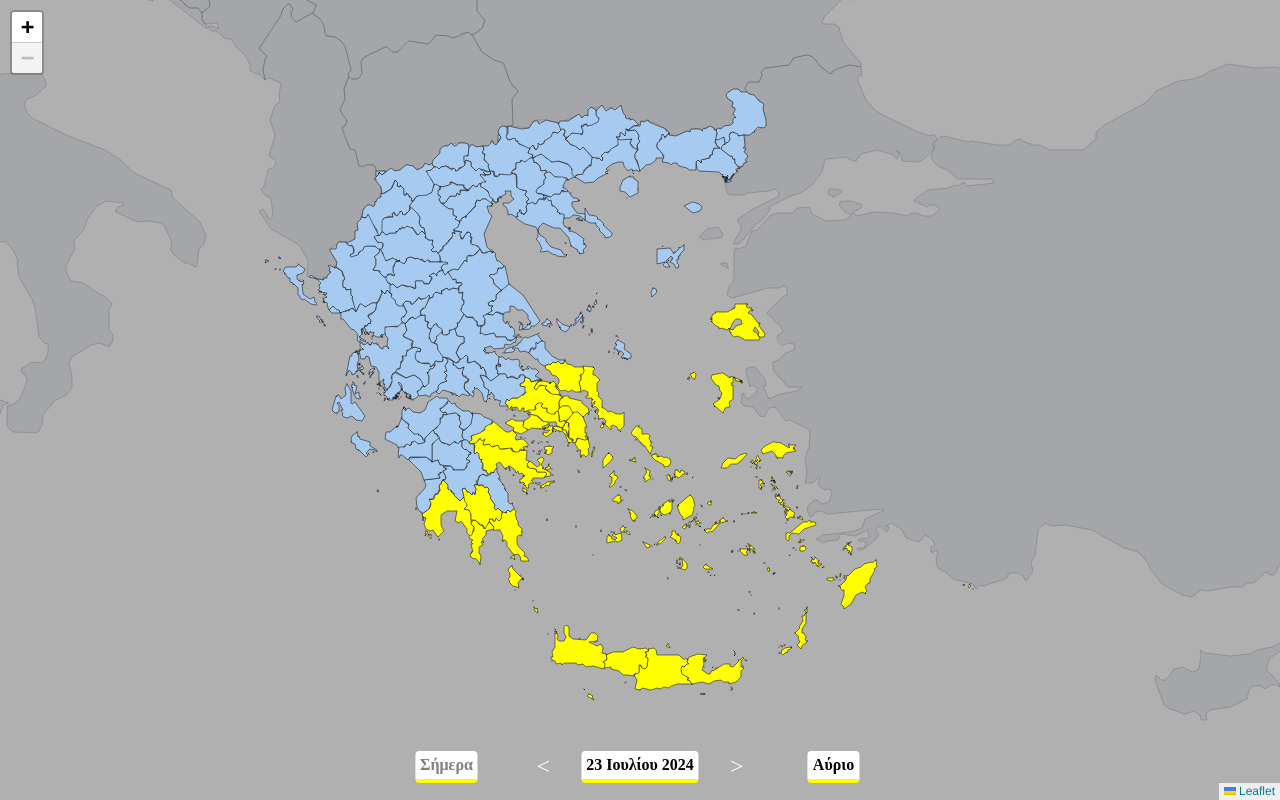
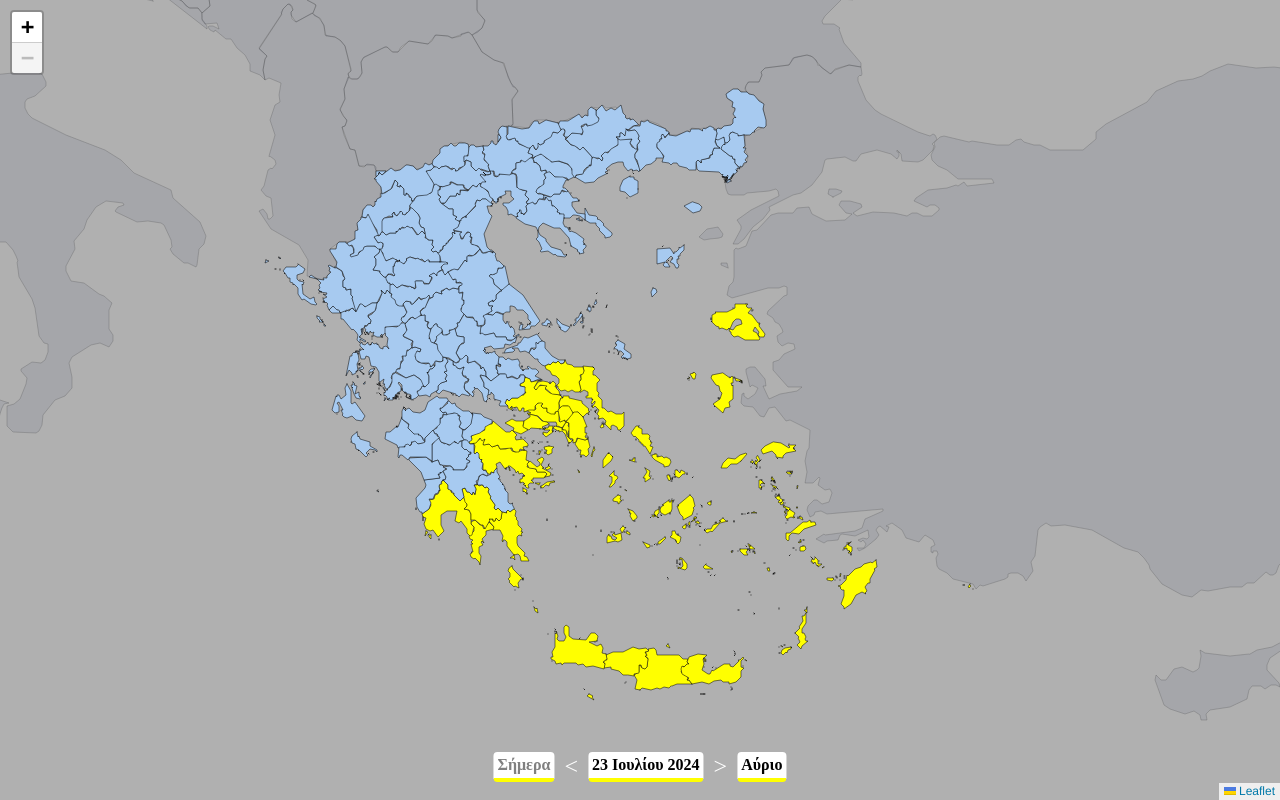
Before and after one commit to skonstantis/pyrosvestis.gr, a React (Vite) app: page / in a window 1280 px wide. Built offline with nearby package versions, Linux system fonts and the light colour scheme.

Commit message:
bug fixes

```diff
--- a/src/contexts/seasonContext.jsx
+++ b/src/contexts/seasonContext.jsx
@@ -30,7 +30,6 @@ export const SeasonProvider = ({ children }) => {
         setSeasonDataMap(dataMap);
       }
     } catch (error) {
-      console.error("Error fetching season JSON data:", error);
       setSeasonExists(false);
     }
   };
--- a/src/functions/colorUtils.js
+++ b/src/functions/colorUtils.js
@@ -17,6 +17,5 @@ export const changeLayerColor = (code, level) => {
 
 export const useMaxColor = (date) => {
   const { seasonDataMap } = useSeason();
-
-  return seasonDataMap ? colors.items.get(seasonDataMap[date]?.maxRisk) : null;
+  return (seasonDataMap ? (colors.items.get(seasonDataMap[date]?.maxRisk == undefined ? -1 :seasonDataMap[date]?.maxRisk)) : colors.items.get(-1));
 };
--- a/src/functions/dateUtils.js
+++ b/src/functions/dateUtils.js
@@ -25,9 +25,9 @@ export const onChange = (newDate, setDate, setCalendarVisible) => {
 };
 
 export const changeDate = (prevDate, direction) => {
-  const newDate = new Date(prevDate);
-  newDate.setDate(newDate.getDate() + (direction === "next" ? 1 : -1));
-  return newDate.toISOString().split("T")[0];
+  return moment(prevDate)
+    .add(direction === "next" ? 1 : -1, "days")
+    .format("YYYY-MM-DD");
 };
 
 export const getInterval = (count) => {
--- a/src/view/DateComponent.jsx
+++ b/src/view/DateComponent.jsx
@@ -26,7 +26,7 @@ import { isMobileDevice } from "../functions/isMobileDevice";
 
 const DateComponent = () => {
   const today = moment().format("YYYY-MM-DD");
-  const tomorrow = moment().add(1, 'days').format("YYYY-MM-DD");
+  const tomorrow = moment().add(1, "days").format("YYYY-MM-DD");
   const [date, setDate] = useState(today);
   const [calendarVisible, setCalendarVisible] = useState(false);
   const [intervalId, setIntervalId] = useState(null);
@@ -40,7 +40,10 @@ const DateComponent = () => {
   const maxColorTomorrow = useMaxColor(tomorrow);
 
   useEffect(() => {
-    const outsideClickHandler = handleClickOutside(calendarRef, setCalendarVisible);
+    const outsideClickHandler = handleClickOutside(
+      calendarRef,
+      setCalendarVisible
+    );
     document.addEventListener("click", outsideClickHandler);
 
     return () => {
@@ -64,7 +67,9 @@ const DateComponent = () => {
       <div className={styles.dateWrapper}>
         <div className={styles.dateContainer}>
           <div
-            className={`${styles.dateInnerContainer} ${date === today ? styles.disabled : ''}`}
+            className={`${styles.dateInnerContainer} ${
+              date === today ? styles.disabled : ""
+            }`}
             style={{ borderBottom: "4px solid " + maxColorToday }}
             onClick={date !== today ? handleTodayClick : null}
           >
@@ -136,15 +141,16 @@ const DateComponent = () => {
           )}
         </div>
         <span
-          onMouseDown={() =>
+          onMouseDown={() => {
+            if (!isMobileDevice())
               handleMouseDown(
                 "next",
                 clickCount,
                 setDate,
                 setIntervalId,
                 runInterval
-            )
-          }
+              );
+          }}
           onMouseUp={() => handleMouseUp(clickCount, intervalId, setIntervalId)}
           onMouseLeave={() =>
             handleMouseUp(clickCount, intervalId, setIntervalId)
@@ -170,7 +176,9 @@ const DateComponent = () => {
         </span>
         <div className={styles.dateContainer}>
           <div
-            className={`${styles.dateInnerContainer} ${date === tomorrow ? styles.disabled : ''}`}
+            className={`${styles.dateInnerContainer} ${
+              date === tomorrow ? styles.disabled : ""
+            }`}
             style={{ borderBottom: "4px solid " + maxColorTomorrow }}
             onClick={date !== tomorrow ? handleTomorrowClick : null}
           >
--- a/src/view/date.module.css
+++ b/src/view/date.module.css
@@ -18,9 +18,12 @@
 
   .dateContainer,
   .dateContainerCentral {
-    width: 160px;
-    text-align: center;
-    position: relative;
+  text-align: center;
+  position: relative;
+  }
+
+  .dateContainerCentral {
+    max-width: 157px;
   }
 
   .dateContainerCentral::after {
@@ -31,7 +34,7 @@
     transform: translateX(-50%);
     background-color: white;
     color: black;
-    padding: 5px;
+    padding: 2px;
     border-radius: 4px;
     opacity: 0;
     visibility: hidden;
@@ -48,8 +51,9 @@
   }
 
   .dateInnerContainer {
+    white-space: nowrap;
     display: inline-block;
-    padding: 5px;
+    padding: 4px;
     background: white;
     color: black;
     border-radius: 4px;
@@ -66,17 +70,18 @@
     cursor: pointer;
     font-size: 24px;
     color: white;
+
   }
 
   .arrow::after {
     content: "";
     position: absolute;
-    bottom: 80%;
+    bottom: 90%;
     left: 50%;
     transform: translateX(-50%);
     background-color: white;
     color: black;
-    padding: 5px;
+    padding: 2px;
     border-radius: 5px;
     opacity: 0;
     visibility: hidden;
```
Lines whose indentation alone changed are shown as unchanged.
